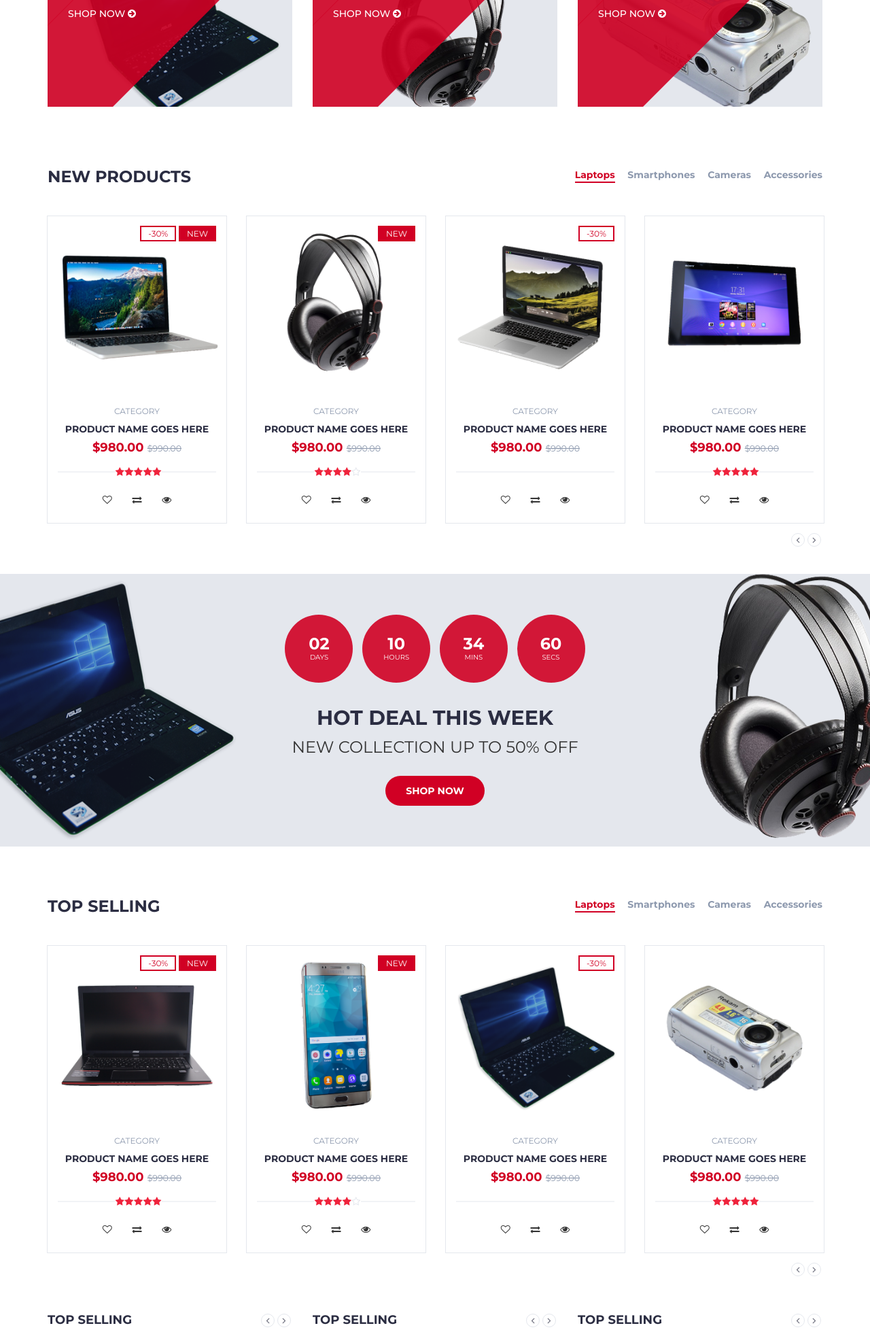
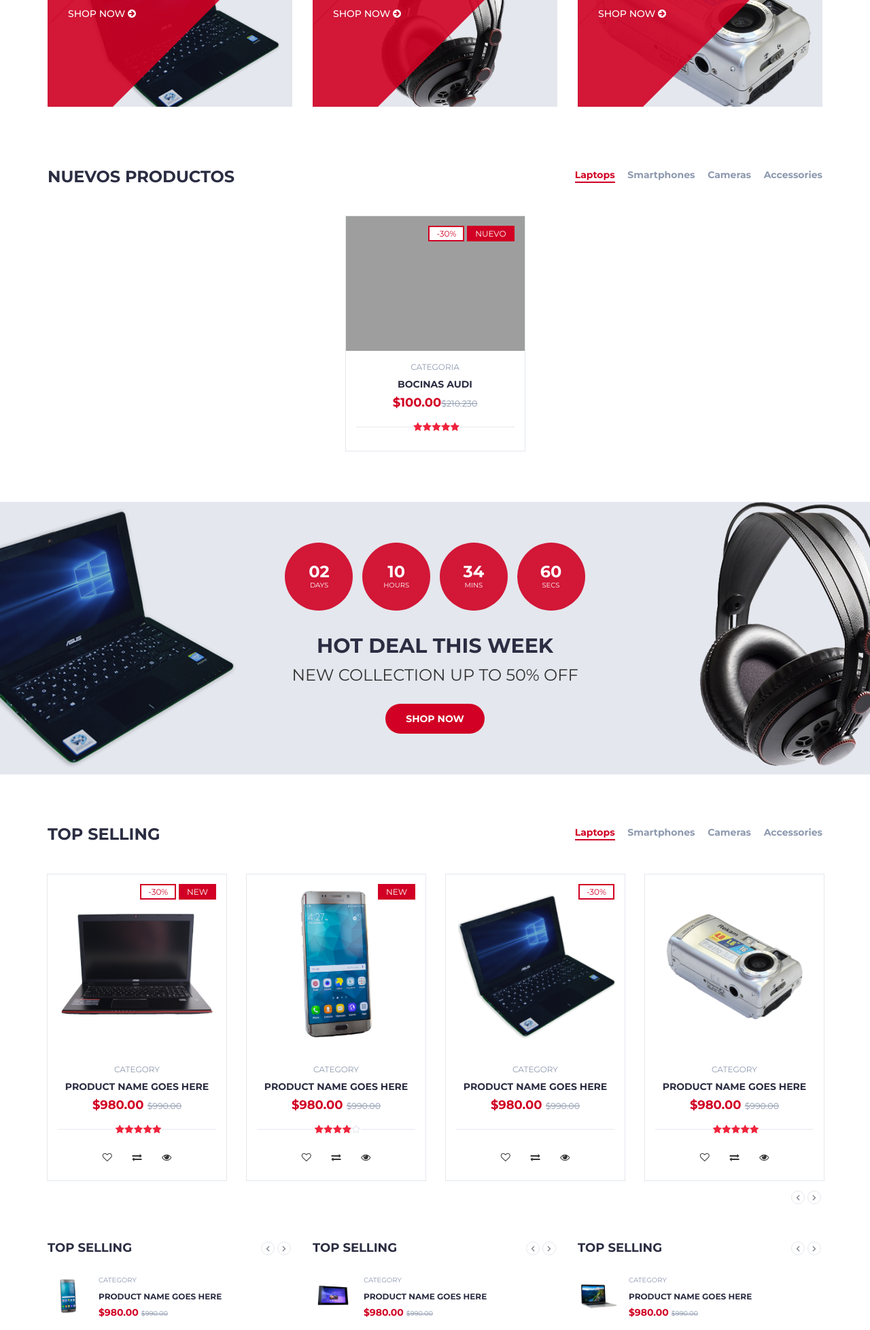
Before and after one commit to laloh/electro, a Django app: page / in a window 1280 px wide. Shown: the part 335-2291 px from the top of the page at 68% size. Run offline with Django 3.2, Linux system fonts and the light colour scheme; data comes from the database, SQL or seed files in the repository; tables that the repository leaves empty hold one stand-in row (values such as "Sample post"); some libraries are stand-ins or nearby versions; grey boxes are pictures that could not be loaded.

Commit message:
Inject Dummy Data and some Simple Refactor

```diff
--- a/electro/electro_app/admin.py
+++ b/electro/electro_app/admin.py
@@ -1,5 +1,5 @@
 from django.contrib import admin
-from .models import Product, Description, Extra_Info, Review, Comments
+from .models import (Product, Description, Extra_Info, Review, Comments, Images)
 
 # Register your models here.
 admin.site.register(Product)
@@ -7,3 +7,4 @@ admin.site.register(Description)
 admin.site.register(Extra_Info)
 admin.site.register(Review)
 admin.site.register(Comments)
+admin.site.register(Images)
--- a/electro/electro_app/models.py
+++ b/electro/electro_app/models.py
@@ -4,11 +4,12 @@ from django.db import models
 TODO:
 [x] Investigar como enviar los Modelos a PostgreSQL nueva versión.
 [x] Hacer Pruebas de Inserción.
+[x] Agregar URL para la Imagen
+[ ] Utilizar Fake data para popular información
 
 FIXME:
 
 """
-
 
 # Create your models here.
 class Product(models.Model):
@@ -52,3 +53,11 @@ class Comments(models.Model):
 
     def __str__(self):
         return self.product.__str__()
+
+class Images(models.Model):
+    product = models.ForeignKey(Product,
+            on_delete=models.CASCADE)
+    url = models.CharField(max_length=256)
+
+    def __str__(self):
+        return self.product.__str__()
--- a/electro/electro_app/templates/electro/index.html
+++ b/electro/electro_app/templates/electro/index.html
@@ -194,7 +194,7 @@
 					<!-- section title -->
 					<div class="col-md-12">
 						<div class="section-title">
-							<h3 class="title">New Products</h3>
+							<h3 class="title">Nuevos Productos</h3>
 							<div class="section-nav">
 								<ul class="section-tab-nav tab-nav">
 									<li class="active"><a data-toggle="tab" href="#tab1">Laptops</a></li>
@@ -214,150 +214,44 @@
 								<!-- tab -->
 								<div id="tab1" class="tab-pane active">
 									<div class="products-slick" data-nav="#slick-nav-1">
+
+									{% comment %} TEMPLATE TAG PRODUCTS {% endcomment %}
+									{% for image in images %}
 										<!-- product -->
 										<div class="product">
 											<div class="product-img">
-												<img src="../../static/img/product01.png" alt="">
+												<img src={{image.url}} alt="">
 												<div class="product-label">
 													<span class="sale">-30%</span>
-													<span class="new">NEW</span>
+													<span class="new">NUEVO</span>
 												</div>
 											</div>
 											<div class="product-body">
-												<p class="product-category">Category</p>
-												<h3 class="product-name"><a href="#">product name goes here</a></h3>
-												<h4 class="product-price">$980.00 <del class="product-old-price">$990.00</del></h4>
+												<p class="product-category">CATEGORIA</p>
+												<h3 class="product-name"><a href="#">{{image.product.name}}</a></h3>
+												<h4 class="product-price">${{image.product.price_new}}0<del class="product-old-price">${{image.product.price_old}}0</del></h4>
 												<div class="product-rating">
+												{% comment %} Template tag para reviews de productos {% endcomment %}
 													<i class="fa fa-star"></i>
 													<i class="fa fa-star"></i>
 													<i class="fa fa-star"></i>
 													<i class="fa fa-star"></i>
 													<i class="fa fa-star"></i>
 												</div>
-												<div class="product-btns">
-													<button class="add-to-wishlist"><i class="fa fa-heart-o"></i><span class="tooltipp">add to wishlist</span></button>
-													<button class="add-to-compare"><i class="fa fa-exchange"></i><span class="tooltipp">add to compare</span></button>
-													<button class="quick-view"><i class="fa fa-eye"></i><span class="tooltipp">quick view</span></button>
-												</div>
+												{% comment %} <div class="product-btns"> {% endcomment %}
+													{% comment %} <button class="add-to-wishlist"><i class="fa fa-heart-o"></i><span class="tooltipp">add to wishlist</span></button> {% endcomment %}
+													{% comment %} <button class="add-to-compare"><i class="fa fa-exchange"></i><span class="tooltipp">add to compare</span></button> {% endcomment %}
+													{% comment %} <button class="quick-view"><i class="fa fa-eye"></i><span class="tooltipp">quick view</span></button> {% endcomment %}
+												{% comment %} </div> {% endcomment %}
 											</div>
 											<div class="add-to-cart">
-												<button class="add-to-cart-btn"><i class="fa fa-shopping-cart"></i> add to cart</button>
+												<button class="add-to-cart-btn"><i class="fa fa-shopping-cart"></i> información</button>
 											</div>
 										</div>
 										<!-- /product -->
 
-										<!-- product -->
-										<div class="product">
-											<div class="product-img">
-												<img src="../../static/img/product02.png" alt="">
-												<div class="product-label">
-													<span class="new">NEW</span>
-												</div>
-											</div>
-											<div class="product-body">
-												<p class="product-category">Category</p>
-												<h3 class="product-name"><a href="#">product name goes here</a></h3>
-												<h4 class="product-price">$980.00 <del class="product-old-price">$990.00</del></h4>
-												<div class="product-rating">
-													<i class="fa fa-star"></i>
-													<i class="fa fa-star"></i>
-													<i class="fa fa-star"></i>
-													<i class="fa fa-star"></i>
-													<i class="fa fa-star-o"></i>
-												</div>
-												<div class="product-btns">
-													<button class="add-to-wishlist"><i class="fa fa-heart-o"></i><span class="tooltipp">add to wishlist</span></button>
-													<button class="add-to-compare"><i class="fa fa-exchange"></i><span class="tooltipp">add to compare</span></button>
-													<button class="quick-view"><i class="fa fa-eye"></i><span class="tooltipp">quick view</span></button>
-												</div>
-											</div>
-											<div class="add-to-cart">
-												<button class="add-to-cart-btn"><i class="fa fa-shopping-cart"></i> add to cart</button>
-											</div>
-										</div>
-										<!-- /product -->
+									{% endfor %}
 
-										<!-- product -->
-										<div class="product">
-											<div class="product-img">
-												<img src="../../static/img/product03.png" alt="">
-												<div class="product-label">
-													<span class="sale">-30%</span>
-												</div>
-											</div>
-											<div class="product-body">
-												<p class="product-category">Category</p>
-												<h3 class="product-name"><a href="#">product name goes here</a></h3>
-												<h4 class="product-price">$980.00 <del class="product-old-price">$990.00</del></h4>
-												<div class="product-rating">
-												</div>
-												<div class="product-btns">
-													<button class="add-to-wishlist"><i class="fa fa-heart-o"></i><span class="tooltipp">add to wishlist</span></button>
-													<button class="add-to-compare"><i class="fa fa-exchange"></i><span class="tooltipp">add to compare</span></button>
-													<button class="quick-view"><i class="fa fa-eye"></i><span class="tooltipp">quick view</span></button>
-												</div>
-											</div>
-											<div class="add-to-cart">
-												<button class="add-to-cart-btn"><i class="fa fa-shopping-cart"></i> add to cart</button>
-											</div>
-										</div>
-										<!-- /product -->
-
-										<!-- product -->
-										<div class="product">
-											<div class="product-img">
-												<img src="../../static/img/product04.png" alt="">
-											</div>
-											<div class="product-body">
-												<p class="product-category">Category</p>
-												<h3 class="product-name"><a href="#">product name goes here</a></h3>
-												<h4 class="product-price">$980.00 <del class="product-old-price">$990.00</del></h4>
-												<div class="product-rating">
-													<i class="fa fa-star"></i>
-													<i class="fa fa-star"></i>
-													<i class="fa fa-star"></i>
-													<i class="fa fa-star"></i>
-													<i class="fa fa-star"></i>
-												</div>
-												<div class="product-btns">
-													<button class="add-to-wishlist"><i class="fa fa-heart-o"></i><span class="tooltipp">add to wishlist</span></button>
-													<button class="add-to-compare"><i class="fa fa-exchange"></i><span class="tooltipp">add to compare</span></button>
-													<button class="quick-view"><i class="fa fa-eye"></i><span class="tooltipp">quick view</span></button>
-												</div>
-											</div>
-											<div class="add-to-cart">
-												<button class="add-to-cart-btn"><i class="fa fa-shopping-cart"></i> add to cart</button>
-											</div>
-										</div>
-										<!-- /product -->
-
-										<!-- product -->
-										<div class="product">
-											<div class="product-img">
-												<img src="../../static/img/product05.png" alt="">
-											</div>
-											<div class="product-body">
-												<p class="product-category">Category</p>
-												<h3 class="product-name"><a href="#">product name goes here</a></h3>
-												<h4 class="product-price">$980.00 <del class="product-old-price">$990.00</del></h4>
-												<div class="product-rating">
-													<i class="fa fa-star"></i>
-													<i class="fa fa-star"></i>
-													<i class="fa fa-star"></i>
-													<i class="fa fa-star"></i>
-													<i class="fa fa-star"></i>
-												</div>
-												<div class="product-btns">
-													<button class="add-to-wishlist"><i class="fa fa-heart-o"></i><span class="tooltipp">add to wishlist</span></button>
-													<button class="add-to-compare"><i class="fa fa-exchange"></i><span class="tooltipp">add to compare</span></button>
-													<button class="quick-view"><i class="fa fa-eye"></i><span class="tooltipp">quick view</span></button>
-												</div>
-											</div>
-											<div class="add-to-cart">
-												<button class="add-to-cart-btn"><i class="fa fa-shopping-cart"></i> add to cart</button>
-											</div>
-										</div>
-										<!-- /product -->
 									</div>
 									<div id="slick-nav-1" class="products-slick-nav"></div>
 								</div>
--- a/electro/electro_app/views.py
+++ b/electro/electro_app/views.py
@@ -1,5 +1,6 @@
 from django.shortcuts import render
 from django.http import HttpResponseRedirect, HttpResponse
+from .models import Product, Images
 
 """
 TODO:
@@ -11,4 +12,6 @@ TODO:
 
 # Create your views here.
 def index(request):
-    return render(request,'electro/index.html')
+    image_list = Images.objects.all()
+    image_dict = {"images":image_list}
+    return render(request,'electro/index.html', context=image_dict)
```
Also changed, not shown: electro/populate_products.py (added, +39 -0 lines).
